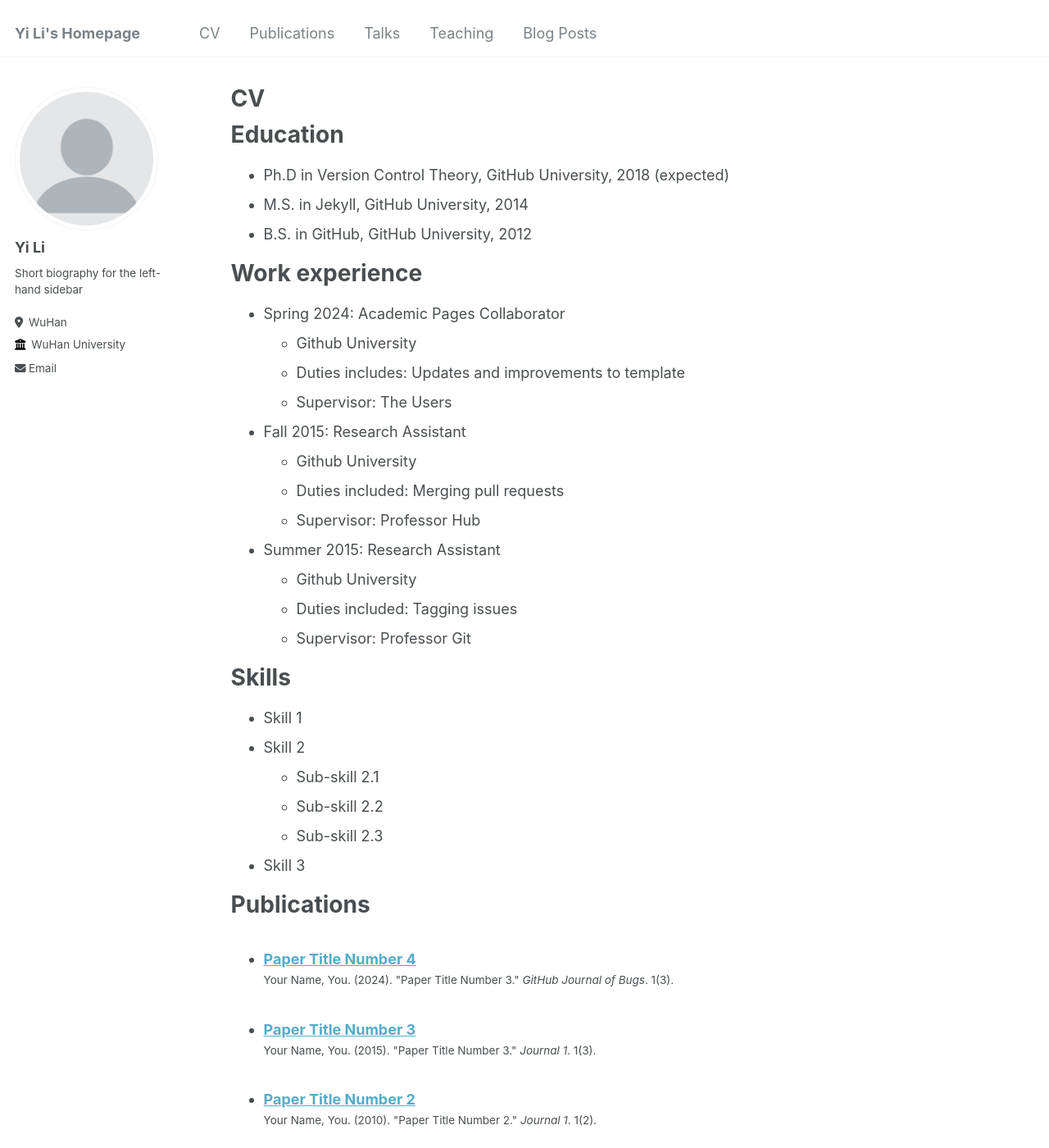
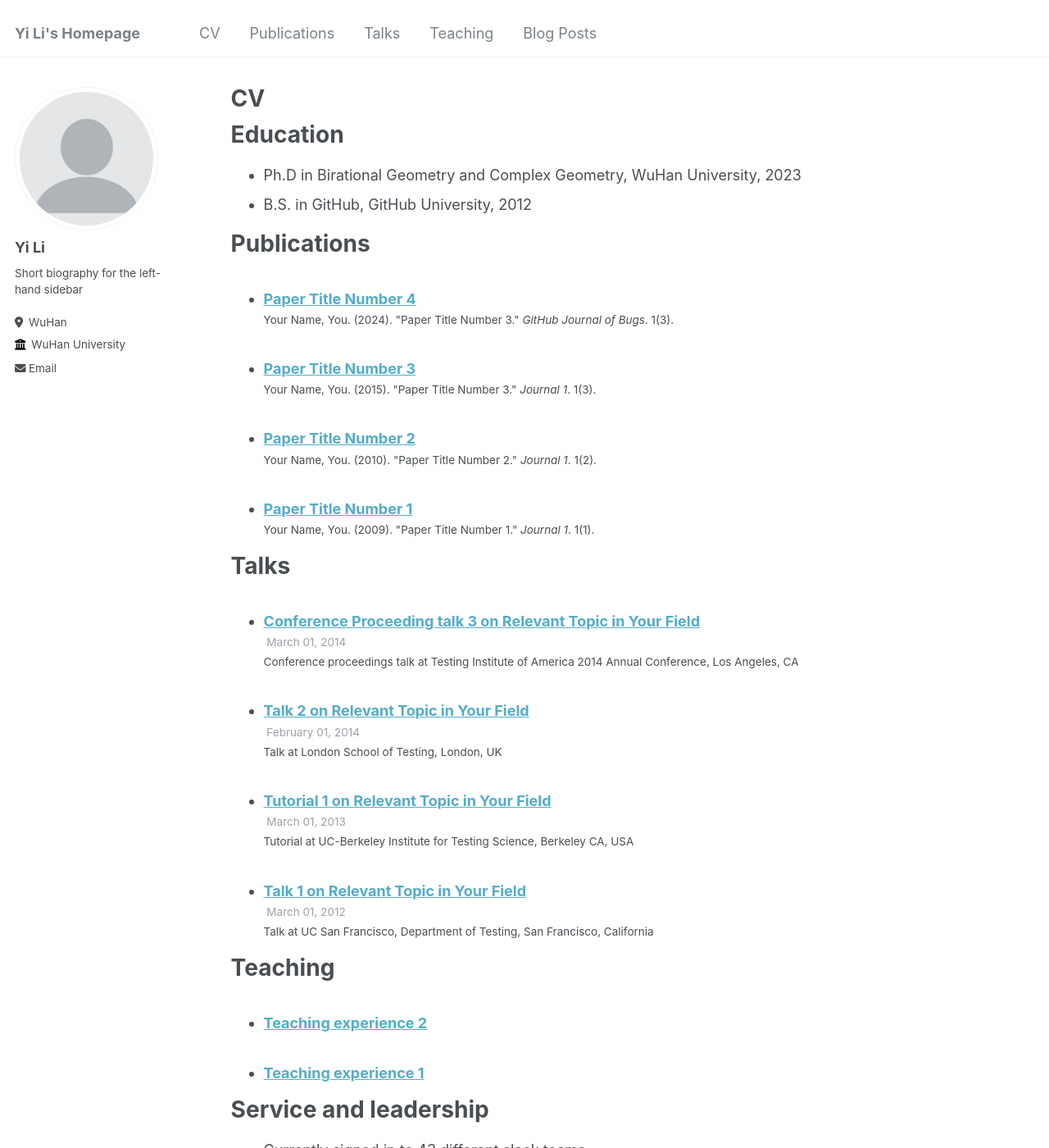
Before and after one commit to YiLimath/YiLimath.github.io, a Jekyll site: the page built from _pages/cv.md, in a window 1280 px wide and 1400 px high. Shown: the whole window at 82% size. Built offline with Jekyll 4.4.1, drawn with Linux system fonts in a browser that asks for light colours.

Commit message:
Update cv.md

```diff
--- a/_pages/cv.md
+++ b/_pages/cv.md
@@ -11,35 +11,9 @@
 
 Education
 ======
-* Ph.D in Version Control Theory, GitHub University, 2018 (expected)
-* M.S. in Jekyll, GitHub University, 2014
+* Ph.D in Birational Geometry and Complex Geometry, WuHan University, 2023
 * B.S. in GitHub, GitHub University, 2012
 
-Work experience
-======
-* Spring 2024: Academic Pages Collaborator
-  * Github University
-  * Duties includes: Updates and improvements to template
-  * Supervisor: The Users
-
-* Fall 2015: Research Assistant
-  * Github University
-  * Duties included: Merging pull requests
-  * Supervisor: Professor Hub
-
-* Summer 2015: Research Assistant
-  * Github University
-  * Duties included: Tagging issues
-  * Supervisor: Professor Git
-
-Skills
-======
-* Skill 1
-* Skill 2
-  * Sub-skill 2.1
-  * Sub-skill 2.2
-  * Sub-skill 2.3
-* Skill 3
 
 Publications
 ======
```
